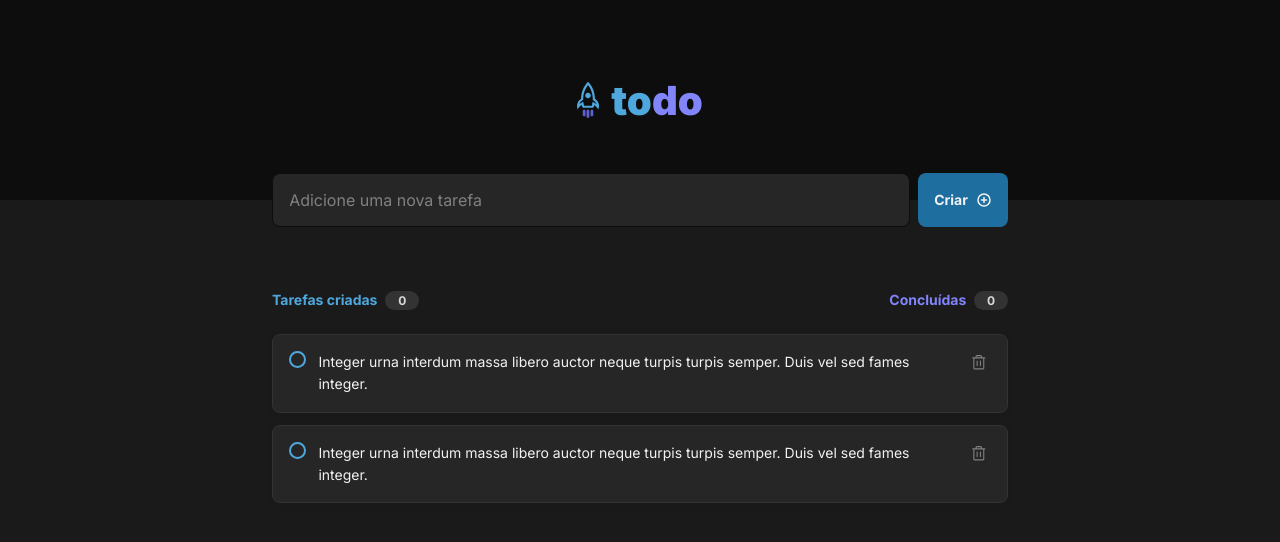
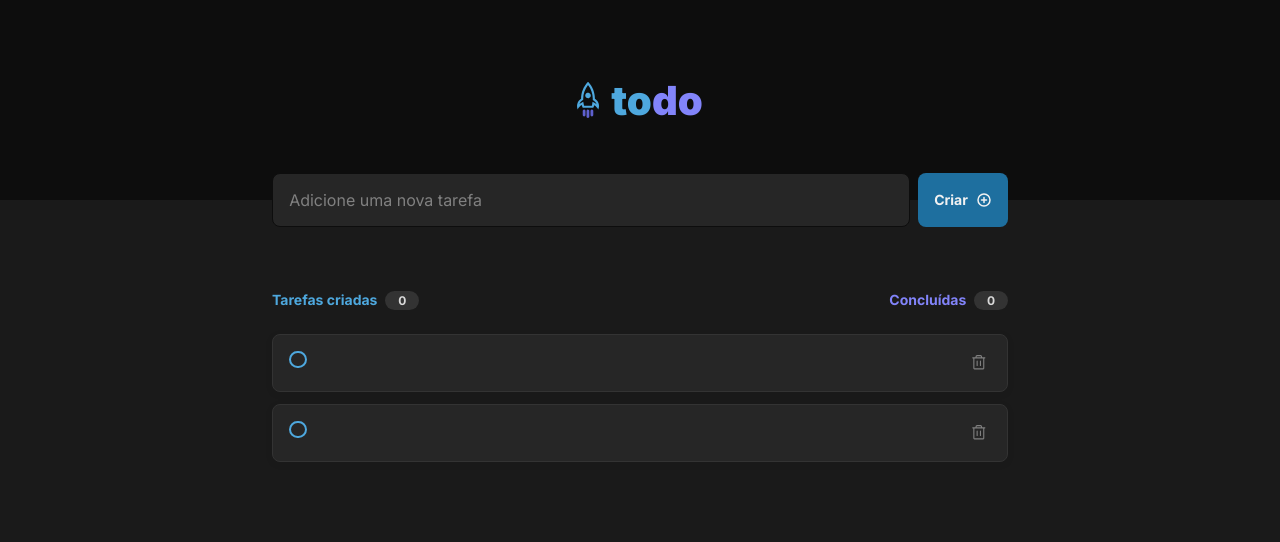
Before and after one commit to mateussantanasilva/IgniteProjects, a Next.js app: page / in a window 1280 px wide. Shown: the top 542 px of the page. Built offline with nearby package versions, Linux system fonts and the light colour scheme.

Commit message:
✨ feat: Tarefas dinâmicas

```diff
--- a/src/components/Task.module.css
+++ b/src/components/Task.module.css
@@ -67,6 +67,7 @@
 }
 
 .task p {
+  flex: 1;
   font-size: .875rem;
   color: var(--gray-100);
 
--- a/src/components/Task.tsx
+++ b/src/components/Task.tsx
@@ -1,22 +1,46 @@
 'use client'
-
 import { Check, Trash } from '@phosphor-icons/react'
 import styles from './Task.module.css'
 
-export function Task() {
+interface TaskTemplate {
+  id: string
+  content: string
+  onChangeTaskStatus: (id: string) => void
+  onDeleteTask: (id: string) => void
+}
+
+export function Task({
+  id,
+  content,
+  onChangeTaskStatus,
+  onDeleteTask,
+}: TaskTemplate) {
+  function handleChangeTaskStatus() {
+    onChangeTaskStatus(id)
+  }
+  function handleDeleteTask() {
+    onDeleteTask(id)
+  }
+
   return (
     <article className={styles.task}>
-      <input type="checkbox" name="isDone" id="isDone" />
-      <label className={styles.checkbox} htmlFor="isDone">
+      <input
+        type="checkbox"
+        name="isDone"
+        id={id}
+        onChange={handleChangeTaskStatus}
+      />
+      <label className={styles.checkbox} htmlFor={id}>
         <Check weight="bold" size={'.7rem'} />
       </label>
 
-      <p>
-        Integer urna interdum massa libero auctor neque turpis turpis semper.
-        Duis vel sed fames integer.
-      </p>
+      <p>{content}</p>
 
-      <button className={styles.deleteTask}>
+      <button
+        className={styles.deleteTask}
+        onClick={handleDeleteTask}
+        title="Deletar tarefa"
+      >
         <Trash size={'1.1rem'} />
       </button>
     </article>
```
